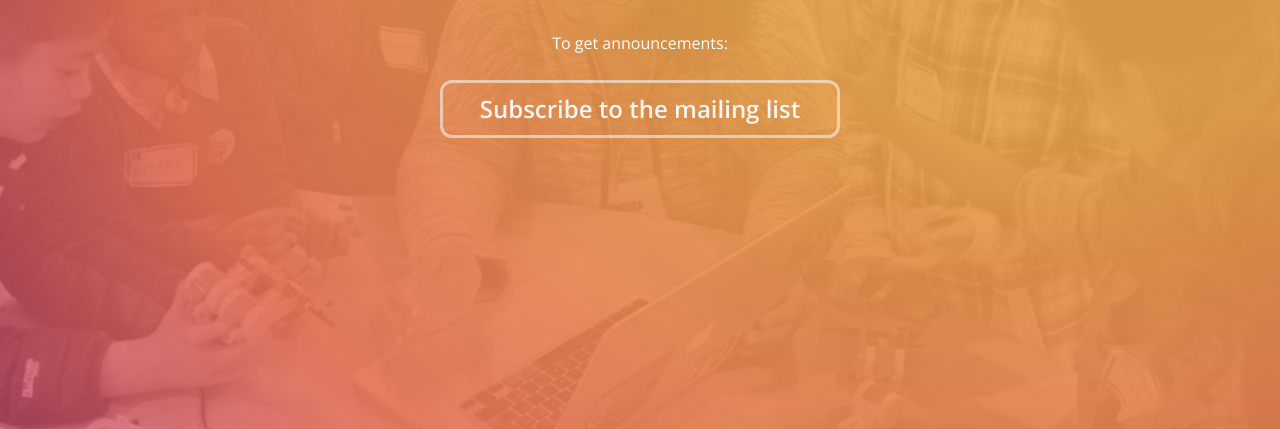
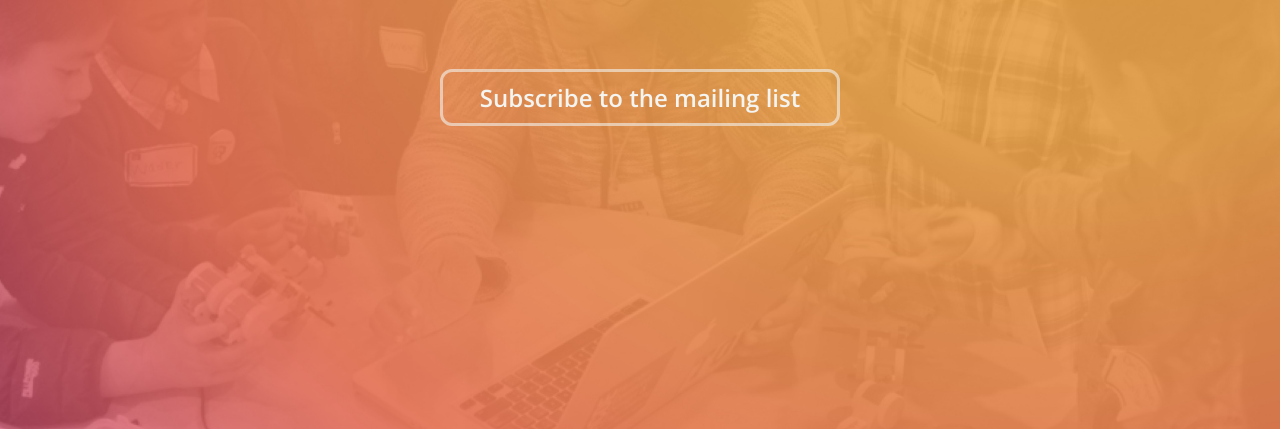
Before and after one commit to idle-seattle/idle-seattle.github.io, a plain HTML site: page index.html in a window 1280 px wide. Shown: the part 371-800 px from the top of the page. Drawn offline with nearby package versions, Linux system fonts and the light colour scheme.

Commit message:
Streamline the call to action.

```diff
--- a/css/main.css
+++ b/css/main.css
@@ -25,10 +25,6 @@ body {
   width: 100%;
 }
 
-.idle-cta-teaser {
-  color: #fff;
-  margin: .25em 0;
-}
 .idle-cta {
   border: .125em solid rgba(243, 243, 241, .6);
   border-radius: .5em;
--- a/index.html
+++ b/index.html
@@ -18,7 +18,6 @@
     <![endif]-->
     <div class="idle-container">
       <h1 class="idle-logo"><img src="img/idle-seattle-logo.svg" alt="Idle Seattle"></h1>
-      <div class="idle-cta-teaser">To get announcements:</div>
       <a href="http://idleseattle.us15.list-manage.com/subscribe?u=8accfab5c5c83574730a60150&id=a846ab0afa" class="idle-cta">Subscribe to the mailing list</a>
     </div>
 
```
